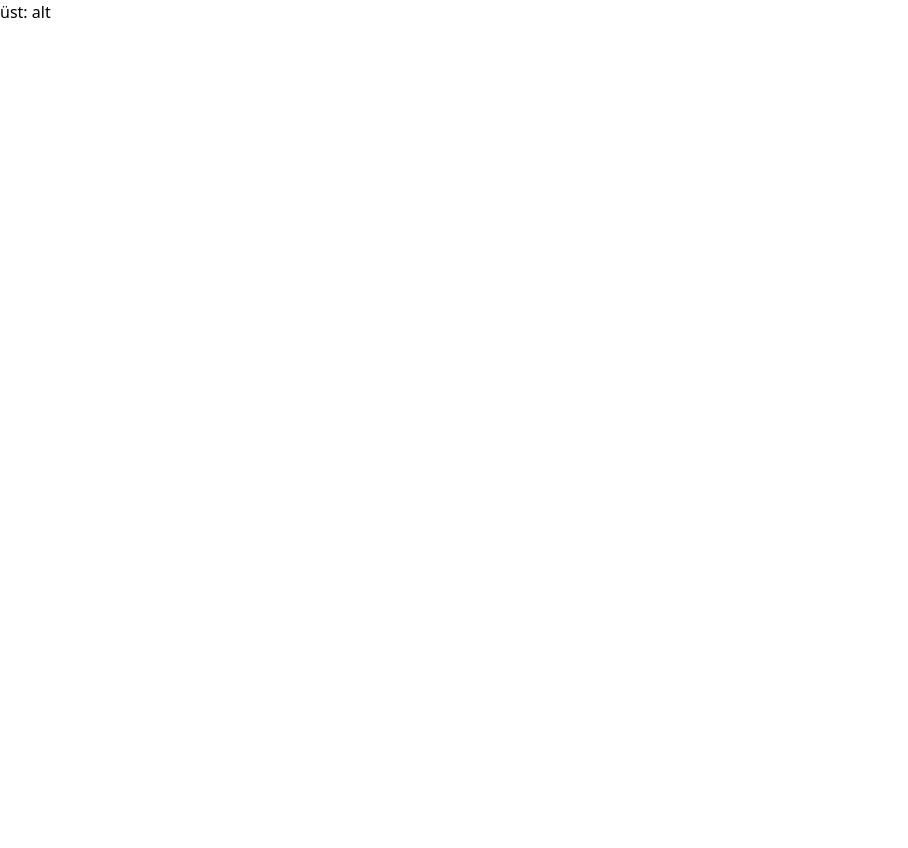
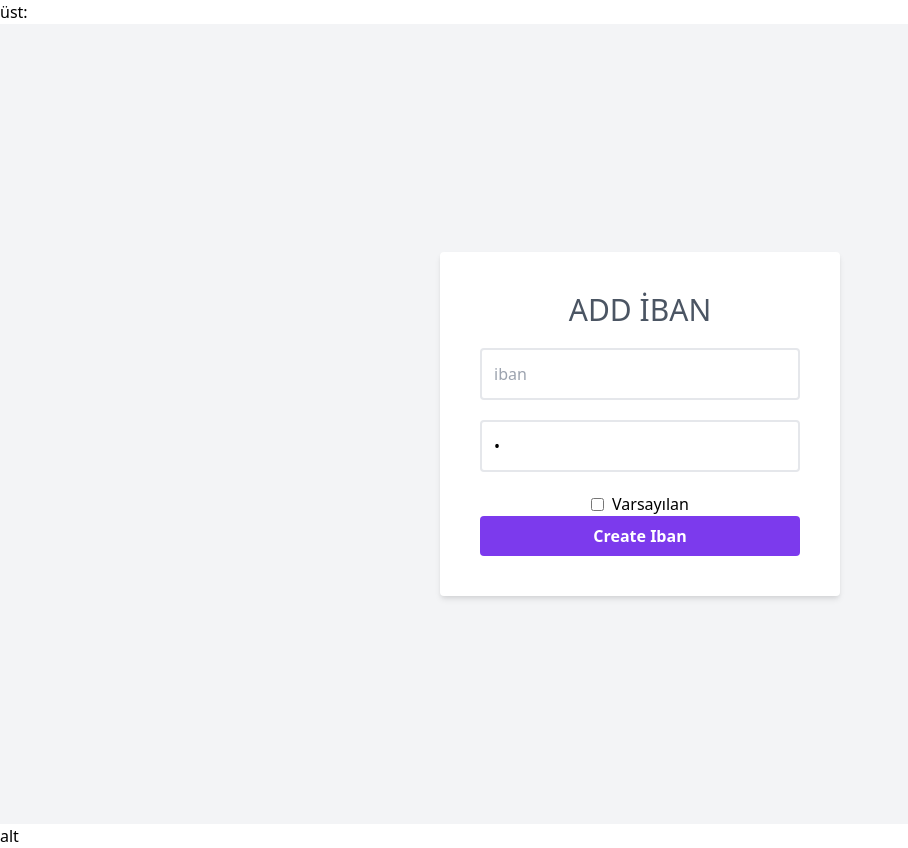
Before and after one commit to vedatbozkurt/nuxt-crud, a Nuxt app: page /ibans/create in a window 1280 px wide. Before the commit this address had no page. Shown: the whole page, without its empty margins (0-908 px from the left). Before the commit the page ends 800 px from the top, so only its background shows below. Built offline with nearby package versions, Linux system fonts and the light colour scheme; no server answers.

Commit message:
iban create

```diff
--- /dev/null
+++ b/pages/ibans/create.vue
@@ -0,0 +1,57 @@
+<!--
+ * @Author: @vedatbozkurt
+ * @Email: info@wedat.org
+ * @Date: 2021-08-26 20:41:06
+ * @LastEditors: @vedatbozkurt
+ * @LastEditTime: 2021-08-26 21:11:04
+-->
+<template>
+  <div class="container">
+    <div class="w-screen h-screen flex justify-center items-center bg-gray-100">
+		<form class="p-10 bg-white rounded flex justify-center items-center flex-col shadow-md">
+			<p class="mb-5 text-3xl uppercase text-gray-600">Add İban</p>
+			<input type="email" v-model="form.iban_no" class="mb-5 p-3 w-80 focus:border-purple-700 rounded border-2 outline-none" autocomplete="off" placeholder="iban" required>
+			<input type="password" v-model="form.status" class="mb-5 p-3 w-80 focus:border-purple-700 rounded border-2 outline-none" autocomplete="off" placeholder="status" required>
+
+            <label class="flex items-center dark:text-gray-400">
+    <input v-model="form.default" type="checkbox"
+        class="text-green-600 form-checkbox focus:border-green-400 focus:outline-none focus:shadow-outline-green dark:focus:shadow-outline-gray">
+    <span class="ml-2">
+        Varsayılan
+    </span>
+</label>
+
+			<button class="bg-purple-600 hover:bg-purple-900 text-white font-bold p-2 rounded w-80" type="button" @click="createIban"><span>Create Iban</span></button>
+		</form>
+	</div>
+  </div>
+</template>
+
+<script>
+import { mapActions } from "vuex";
+
+export default {
+middleware: 'authenticated',
+// middleware: 'guest',
+  data() {
+    return {
+      form: {
+        iban_no: '',
+        status: 0,
+        default: false,
+      },
+    }
+  },
+  created() {
+    //   this.sendLoginRequest();
+  },
+  methods: {
+    ...mapActions("iban", ["addIban"]),
+    createIban: function() {
+      this.addIban(this.form).then(() => {
+        this.$router.push('/')
+      });
+  }
+}
+}
+</script>
--- a/pages/ibans/index.vue
+++ b/pages/ibans/index.vue
@@ -3,11 +3,14 @@
  * @Email: info@wedat.org
  * @Date: 2021-08-26 14:58:41
  * @LastEditors: @vedatbozkurt
- * @LastEditTime: 2021-08-26 20:08:16
+ * @LastEditTime: 2021-08-26 20:50:26
 -->
 <template>
     <div class="w-2/3 mx-auto">
   <div class="bg-white shadow-md rounded my-6">
+    <NuxtLink to="/ibans/create">
+      add iban
+    </NuxtLink>
     <table class="text-left w-full border-collapse"> <!--Border collapse doesn't work on this site yet but it's available in newer tailwind versions -->
       <thead>
         <tr>
--- a/pages/login.vue
+++ b/pages/login.vue
@@ -3,9 +3,9 @@
  * @Email: info@wedat.org
  * @Date: 2021-08-26 15:47:32
  * @LastEditors: @vedatbozkurt
- * @LastEditTime: 2021-08-26 20:07:32
+ * @LastEditTime: 2021-08-26 20:44:56
 -->
-<template lang="html">
+<template>
   <div class="container">
     <div class="w-screen h-screen flex justify-center items-center bg-gray-100">
 		<form class="p-10 bg-white rounded flex justify-center items-center flex-col shadow-md">
--- a/plugins/axios.js
+++ b/plugins/axios.js
@@ -3,8 +3,10 @@
  * @Email: info@wedat.org
  * @Date: 2021-08-24 15:05:28
  * @LastEditors: @vedatbozkurt
- * @LastEditTime: 2021-08-24 15:05:40
+ * @LastEditTime: 2021-08-26 21:09:51
  */
 export default function ({ store, app: { $axios, localePath }, redirect }) {
-
+    $axios.onRequest(config => {
+        config.headers.common['Authorization'] = `Bearer ${store.state.auth.authToken}`;
+    });
 }
--- a/store/auth.js
+++ b/store/auth.js
@@ -3,7 +3,7 @@
  * @Email: info@wedat.org
  * @Date: 2021-08-26 16:20:55
  * @LastEditors: @vedatbozkurt
- * @LastEditTime: 2021-08-26 19:17:25
+ * @LastEditTime: 2021-08-26 21:09:45
  */
 export const state = () => ({
     user: null,
--- a/store/iban.js
+++ b/store/iban.js
@@ -3,7 +3,7 @@
  * @Email: info@wedat.org
  * @Date: 2021-08-26 15:24:45
  * @LastEditors: @vedatbozkurt
- * @LastEditTime: 2021-08-26 15:34:19
+ * @LastEditTime: 2021-08-26 21:02:23
  */
 export const state = () => ({
     ibans: [],
@@ -21,19 +21,19 @@ export const getters = {
 
 export const actions = {
     async fetchIbans({ commit }) {
-        const response = await this.$axios.get('/ibans');
+        const response = await this.$axios.get('/iban');
         commit('setIbans', response.data);
     },
-    async addIban({ commit }, iban) {
-        const response = await this.$axios.post('/ibans/create', iban);
+    async addIban({ commit, state }, iban) {
+        const response = await this.$axios.post('/iban/store', iban);
         commit('newIban', response.data);
     },
     async fetchIban({ commit }, ibanid) {
-        const response = await this.$axios.get(`/ibans/edit/${ibanid}`);
+        const response = await this.$axios.get(`/iban/edit/${ibanid}`);
         commit('setIban', response.data);
     },
     async updateIban({ commit }, iban) {
-        const response = await this.$axios.put(`/ibans/update/${iban.id}`, iban);
+        const response = await this.$axios.put(`/iban/update/${iban.id}`, iban);
         // console.log(response.data);
         commit('updateSingleIban', response.data);
     },
```
